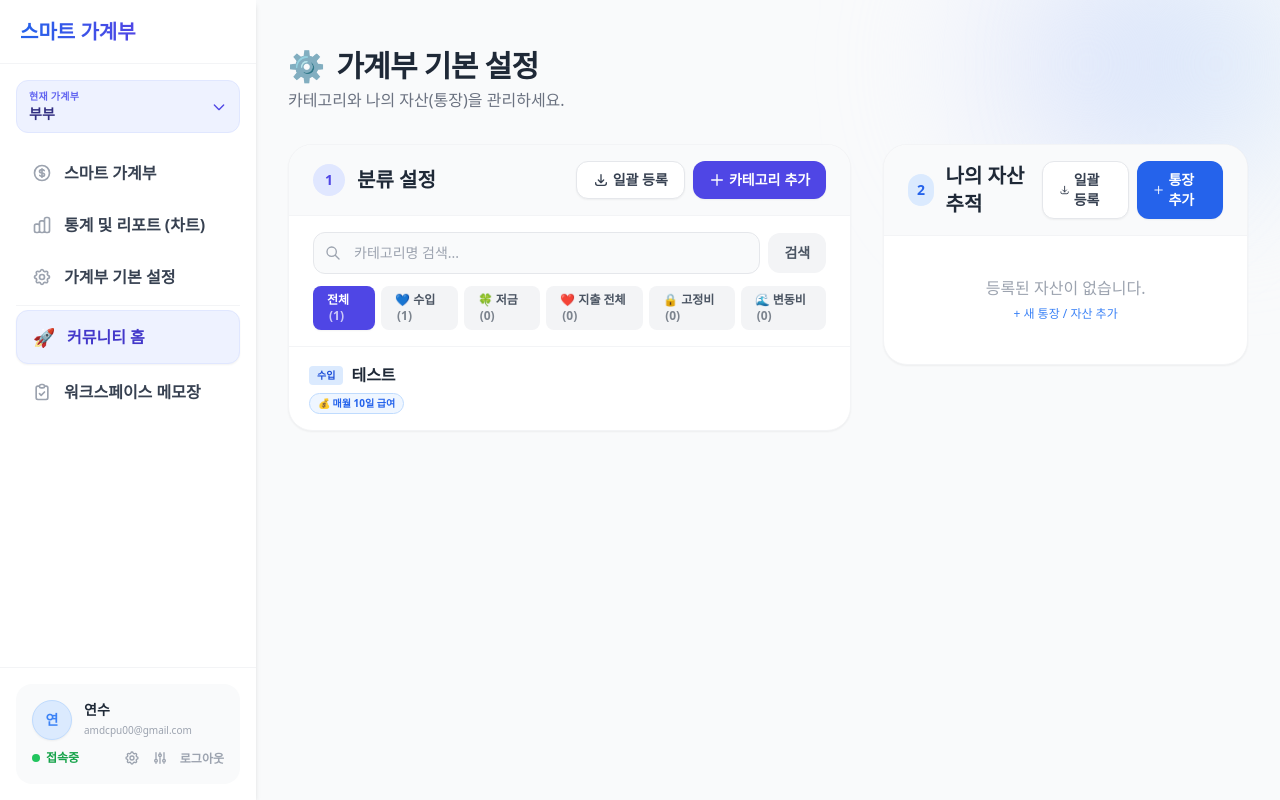
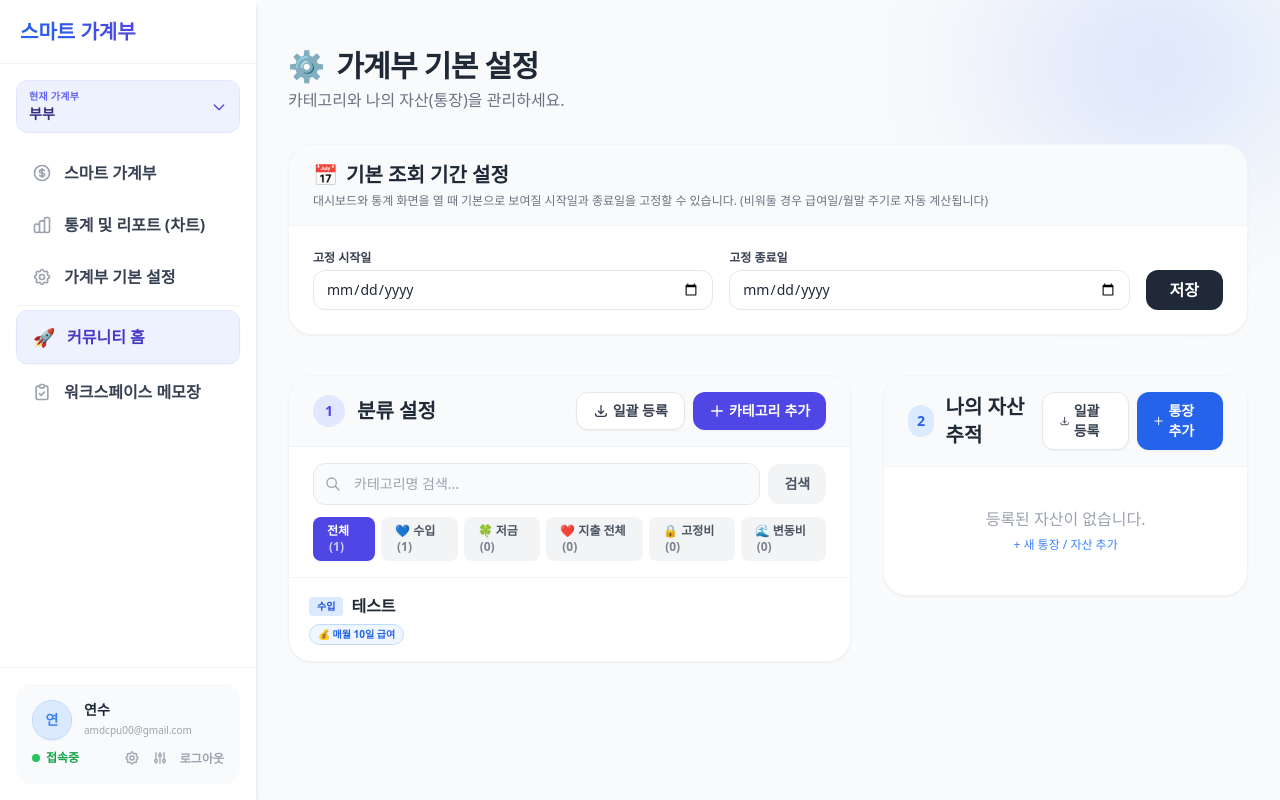
Before and after one commit to audaciousman/YS_Accounts, a Django app: page /ledgers/settings/ in a window 1280 px wide; the page is wider, and only the part inside the window is pictured. Run offline with Django 5.2, Linux system fonts and the light colour scheme; a user stored in the database is signed in; data comes from the database, SQL or seed files in the repository; data that the repository does not hold is empty; some libraries are stand-ins or nearby versions.

Commit message:
Add feature to save default date range in household settings

```diff
--- a/ledgers/models.py
+++ b/ledgers/models.py
@@ -16,6 +16,10 @@ class Household(models.Model):
     household_type = models.CharField(max_length=20, choices=HOUSEHOLD_TYPE_CHOICES, default='personal')
     admin_user = models.ForeignKey(settings.AUTH_USER_MODEL, on_delete=models.CASCADE, related_name='managed_households')
     members = models.ManyToManyField(settings.AUTH_USER_MODEL, related_name='households', blank=True)
+
+    default_date_from = models.DateField(null=True, blank=True, verbose_name="기본 조회 시작일")
+    default_date_to = models.DateField(null=True, blank=True, verbose_name="기본 조회 종료일")
+
     created_at = models.DateTimeField(auto_now_add=True)
 
     history = HistoricalRecords()
--- a/ledgers/templates/ledgers/settings.html
+++ b/ledgers/templates/ledgers/settings.html
@@ -16,6 +16,34 @@
 
     <!-- 설정 영역 그리드 -->
     <div class="grid grid-cols-1 lg:grid-cols-5 gap-4 md:gap-8">
+
+        <!-- ===== 상단: 가계부 기본 조회 기간 고정 설정 ===== -->
+        <div class="lg:col-span-5 bg-white rounded-3xl shadow-sm border border-gray-100 overflow-hidden flex flex-col mb-2">
+            <div class="bg-gray-50 px-4 md:px-6 py-3 md:py-4 border-b border-gray-100">
+                <h3 class="text-base md:text-xl font-bold text-gray-800 flex items-center">
+                    <span class="mr-2">📅</span> 기본 조회 기간 설정
+                </h3>
+                <p class="text-[11px] md:text-xs text-gray-500 mt-1">대시보드와 통계 화면을 열 때 기본으로 보여질 시작일과 종료일을 고정할 수 있습니다. (비워둘 경우 급여일/월말 주기로 자동 계산됩니다)</p>
+            </div>
+            <div class="p-4 md:p-6">
+                <form method="post" action="{% url 'ledgers:household_settings_update' %}" class="flex flex-col sm:flex-row items-end gap-3 sm:gap-4">
+                    {% csrf_token %}
+                    <div class="flex-1 w-full">
+                        <label class="block text-xs font-bold text-gray-700 mb-1">고정 시작일</label>
+                        <input type="date" name="default_date_from" value="{{ active_household.default_date_from|date:'Y-m-d' }}"
+                            class="w-full px-3 py-2 rounded-xl border border-gray-200 focus:ring-2 focus:ring-indigo-500 outline-none text-sm">
+                    </div>
+                    <div class="flex-1 w-full">
+                        <label class="block text-xs font-bold text-gray-700 mb-1">고정 종료일</label>
+                        <input type="date" name="default_date_to" value="{{ active_household.default_date_to|date:'Y-m-d' }}"
+                            class="w-full px-3 py-2 rounded-xl border border-gray-200 focus:ring-2 focus:ring-indigo-500 outline-none text-sm">
+                    </div>
+                    <div class="w-full sm:w-auto">
+                        <button type="submit" class="w-full sm:w-auto bg-gray-800 hover:bg-gray-900 text-white font-bold py-2 px-6 rounded-xl transition">저장</button>
+                    </div>
+                </form>
+            </div>
+        </div>
 
         <!-- ===== 왼쪽: 분류(Category) 관리 (3/5 비율) ===== -->
         <div class="lg:col-span-3 bg-white rounded-3xl shadow-sm border border-gray-100 overflow-hidden flex flex-col">
--- a/ledgers/urls.py
+++ b/ledgers/urls.py
@@ -6,7 +6,8 @@ from .views import (
     AssetCreateView, AssetUpdateView, AssetDeleteView, LedgerStatsView, GroupRequestCreateView, FixedTransactionQuickAddView,
     TransactionBatchCreateView, download_batch_template,
     AssetBatchCreateView, download_asset_batch_template,
-    CategoryBatchCreateView, download_category_batch_template
+    CategoryBatchCreateView, download_category_batch_template,
+    HouseholdSettingsUpdateView
 )
 
 app_name = 'ledgers'
@@ -26,6 +27,7 @@ urlpatterns = [
 
     # 가계부 환경설정
     path('settings/', LedgerSettingsView.as_view(), name='settings'),
+    path('settings/household/update/', HouseholdSettingsUpdateView.as_view(), name='household_settings_update'),
     path('settings/category/add/', CategoryCreateView.as_view(), name='category_create'),
     path('settings/category/<int:pk>/edit/', CategoryUpdateView.as_view(), name='category_update'),
     path('settings/category/<int:pk>/delete/', CategoryDeleteView.as_view(), name='category_delete'),
--- a/ledgers/views.py
+++ b/ledgers/views.py
@@ -100,6 +100,9 @@ def get_household_date_range(request_get, household):
                     datetime.date.fromisoformat(date_to_str))
         except ValueError:
             pass
+
+    if household and household.default_date_from and household.default_date_to:
+        return household.default_date_from, household.default_date_to
 
     today = timezone.localdate()
     salary_day = None
@@ -487,6 +490,25 @@ class TransactionUpdateView(LoginRequiredMixin, UpdateView):
 
 # ── 가계부 설정 관리 ────────────────────────────────────────────────────────────
 
+class HouseholdSettingsUpdateView(LoginRequiredMixin, UpdateView):
+    model = Household
+    fields = ['default_date_from', 'default_date_to']
+
+    def get_success_url(self):
+        return reverse_lazy('ledgers:settings')
+
+    def get_object(self, queryset=None):
+        return get_active_household(self.request)
+
+    def form_valid(self, form):
+        # 시작일이나 종료일 중 하나만 입력된 경우 처리 (둘 다 입력되거나 둘 다 비워져야 함)
+        if bool(form.cleaned_data['default_date_from']) != bool(form.cleaned_data['default_date_to']):
+            messages.error(self.request, "기본 조회 시작일과 종료일은 둘 다 지정하거나 둘 다 비워두어야 합니다.")
+            return self.form_invalid(form)
+
+        messages.success(self.request, "가계부 기본 조회 기간이 저장되었습니다.")
+        return super().form_valid(form)
+
 class LedgerSettingsView(LoginRequiredMixin, ListView):
     template_name = 'ledgers/settings.html'
     context_object_name = 'categories'
@@ -512,6 +534,7 @@ class LedgerSettingsView(LoginRequiredMixin, ListView):
     def get_context_data(self, **kwargs):
         context = super().get_context_data(**kwargs)
         household = get_active_household(self.request)
+        context['active_household'] = household
         context['assets'] = Asset.objects.filter(household=household, is_active=True).order_by('asset_type', 'name')
         context['active_tab']       = self.request.GET.get('tab', 'all')
         context['search_query']     = self.request.GET.get('search', '')
```
Also changed, not shown: ledgers/migrations/0017_historicalhousehold_default_date_from_and_more.py (added).
